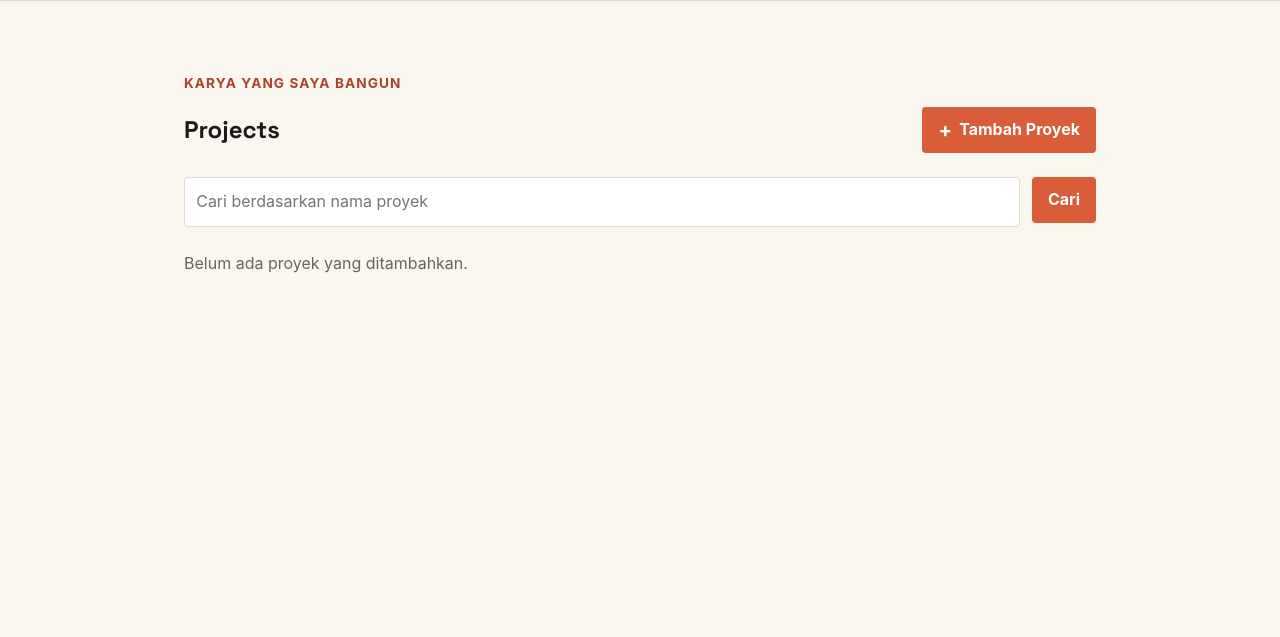
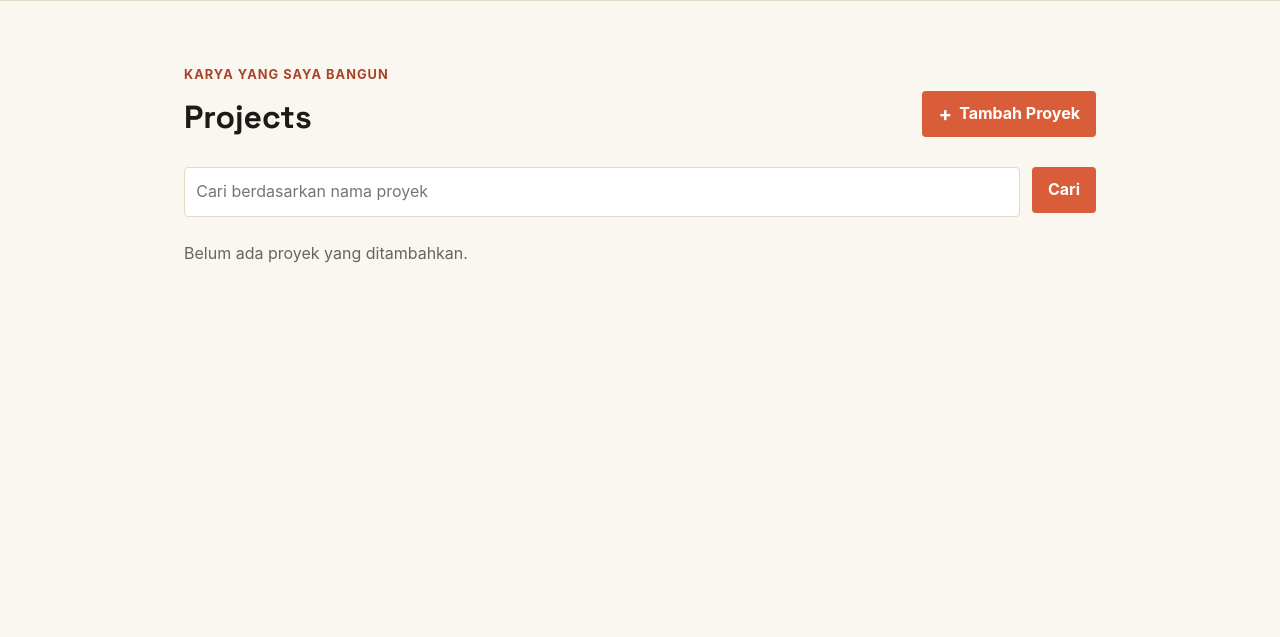
Before and after one commit to vis-fishy/myportofolio, a Django app: page /projects/ in a window 1280 px wide. Shown: the part 59-696 px from the top of the page. Run offline with Django 5.2, Linux system fonts and the light colour scheme; data that the repository does not hold is empty.

Commit message:
fix: readability for project.html and css file

```diff
--- a/static/css/style.css
+++ b/static/css/style.css
@@ -382,6 +382,62 @@ img {
     display: grid;
     place-items: center;
 }
+
+/* project page */
+.project-section {
+    padding: 4rem 0;
+    border-top: 1px solid var(--line);
+}
+
+.project-kicker {
+    color: var(--accent-dark);
+    font-size: 0.8rem;
+    font-weight: 700;
+    letter-spacing: 0.08em;
+    text-transform: uppercase;
+}
+
+.project-section h1 {
+    margin: 0.4rem 0 1.5rem;
+    font-size: 2rem;
+}
+
+.project-page-grid {
+    display: grid;
+    grid-template-columns: repeat(auto-fit, minmax(240px, 1fr));
+    gap: 1rem;
+}
+
+.project-card {
+    padding: 1.25rem;
+    background-color: #fff;
+    border: 1px solid var(--line);
+    border-top: 3px solid var(--accent-dark);
+    border-radius: var(--radius);
+}
+
+.project-category {
+    color: var(--accent-dark);
+    font-size: 0.75rem;
+    font-weight: 700;
+    text-transform: uppercase;
+}
+
+.project-card h2 {
+    margin: 0.5rem 0;
+    font-size: 1.25rem;
+}
+
+.project-description {
+    color: var(--text-muted);
+}
+
+.project-status {
+    margin-top: 1rem;
+    font-size: 0.85rem;
+    font-weight: 600;
+}
+
 /* project forms page */
 .project-form {
     width: 100%;
--- a/templates/project.html
+++ b/templates/project.html
@@ -4,9 +4,9 @@
 {% endblock meta %}
 {% block content %}
     <main>
-        <section class="experience-content" id="experience">
+        <section class="project-section" id="project">
             <div class="container">
-                <p class="kicker">Karya yang saya bangun</p>
+                <p class="project-kicker">Karya yang saya bangun</p>
                 <div class="project-header">
                     <h1>Projects</h1>
                     <a href="{% url 'main:create_project' %}"
@@ -26,17 +26,17 @@
                            aria-label="Cari berdasarkan nama proyek">
                     <button type="submit" class="button">Cari</button>
                 </form>
-                <div class="experience-grid project-grid">
+                <div class="project-page-grid project-grid">
                     {% for project in project_list %}
-                        <article class="experience-card">
+                        <article class="project-card">
                             {% if project.project_image_url %}
                                 <img src="{{ project.project_image_url }}"
                                      alt="Gambar {{ project.title }}"
                                      class="project-image">
                             {% endif %}
                             <h2>{{ project.title }}</h2>
-                            <span class="experience-category">{{ project.tech_stack }}</span>
-                            <p class="experience-description">{{ project.description }}</p>
+                            <span class="project-category">{{ project.tech_stack }}</span>
+                            <p class="project-description">{{ project.description }}</p>
                             <div class="project-card-actions">
                                 <div class="project-actions">
                                     {% if project.project_url %}
```
